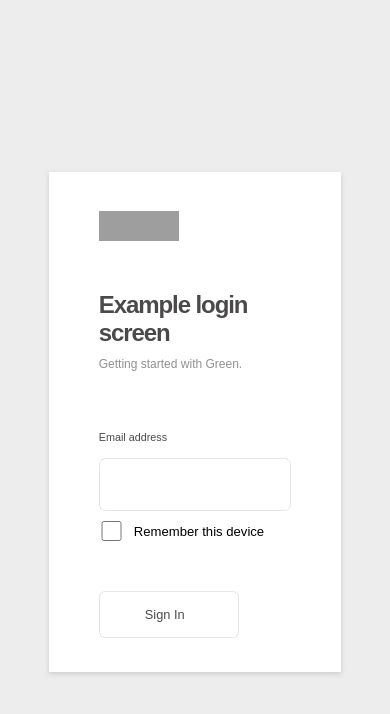
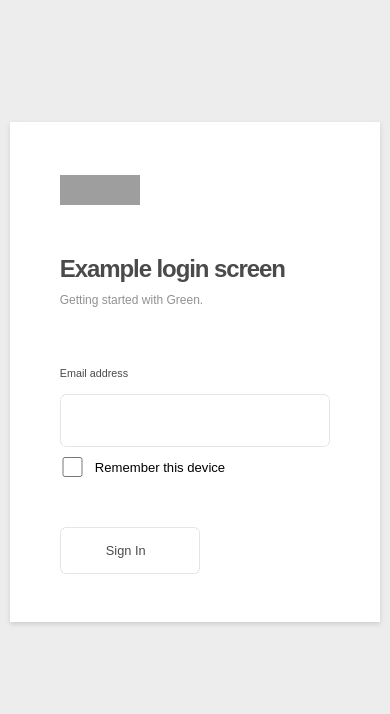
Before and after one commit to michaelzhou88/example-login-green, a React (Create React App) app: page / in a window 390 px wide. Shown: the top 714 px of the page. Built offline with nearby package versions, Linux system fonts and the light colour scheme; grey boxes are pictures that could not be loaded.

Commit message:
Alter margin of ui-card

```diff
--- a/src/styles/App.css
+++ b/src/styles/App.css
@@ -84,8 +84,11 @@ body > #root > div {
   padding-top: 10px;
 }
 
+.ui-card .ui-sign-in-container {
+  color: #4c494b;
+}
+
 .ui-card .ui-sign-in-container .ui-email-placeholder {
-  color: #4c494b;
   font-size: 0.9em;
   font-family: gotham ssm a, gotham ssm b, sans-serif;
   font-weight: 300;
@@ -94,7 +97,6 @@ body > #root > div {
 }
 
 .ui-card .ui-sign-in-container .ui-input-email {
-  color: #4c494b;
   border: 1px dotted #ccc;
   border-width: thin;
   border-radius: 0.5em;
@@ -144,8 +146,9 @@ body > #root > div {
 
 @media (max-width: 1024px) {
   .ui-card {
+    margin-bottom: 200px !important;
     height: 500px;
-    width: 75%;
+    width: 95%;
     position: absolute;
   }
   .ui-card .logo {
--- a/src/styles/App.scss
+++ b/src/styles/App.scss
@@ -69,8 +69,8 @@ body > #root > div {
     padding-top: 10px;
   }
   .ui-sign-in-container {
+    color: $text-colour;
     .ui-email-placeholder {
-      color: $text-colour;
       font-size: 0.9em;
       font-family: $font-type;
       font-weight: 300;
@@ -78,7 +78,6 @@ body > #root > div {
       margin-bottom: 15px !important;
     }
     .ui-input-email {
-      color: $text-colour;
       border: 1px dotted #ccc;
       border-width: thin;
       border-radius: 0.5em;
@@ -86,6 +85,7 @@ body > #root > div {
       outline: 0;
       resize: none;
       width: 100%;
+
       margin: 0 auto 10px auto;
       display: inline-block;
     }
@@ -126,8 +126,9 @@ body > #root > div {
 // Optimisations for phones and tablets
 @media (max-width: 1024px) {
   .ui-card {
+    margin-bottom: 200px !important;
     height: 500px;
-    width: 75%;
+    width: 95%;
     position: absolute;
     .logo {
       height: 30px;
```
Also changed, not shown: 1 other file (tests, documents, lock files or other folders).
